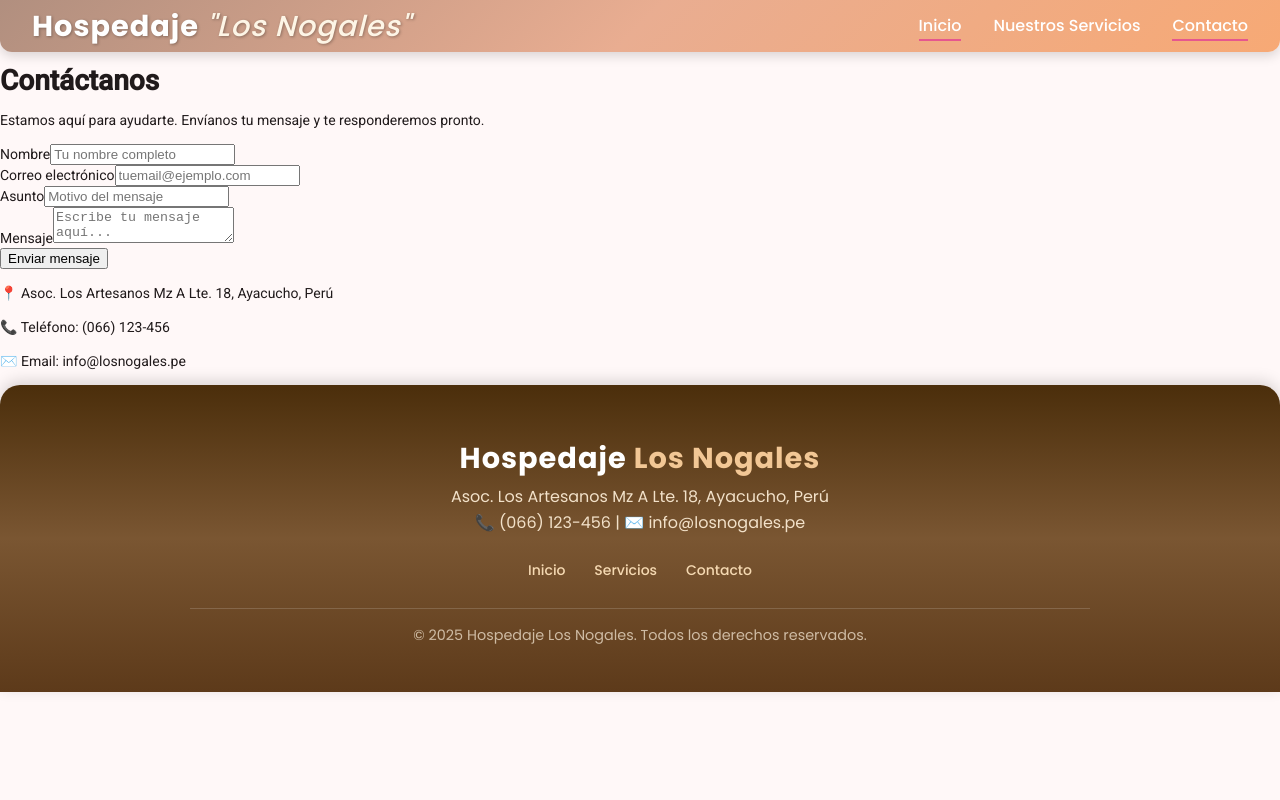
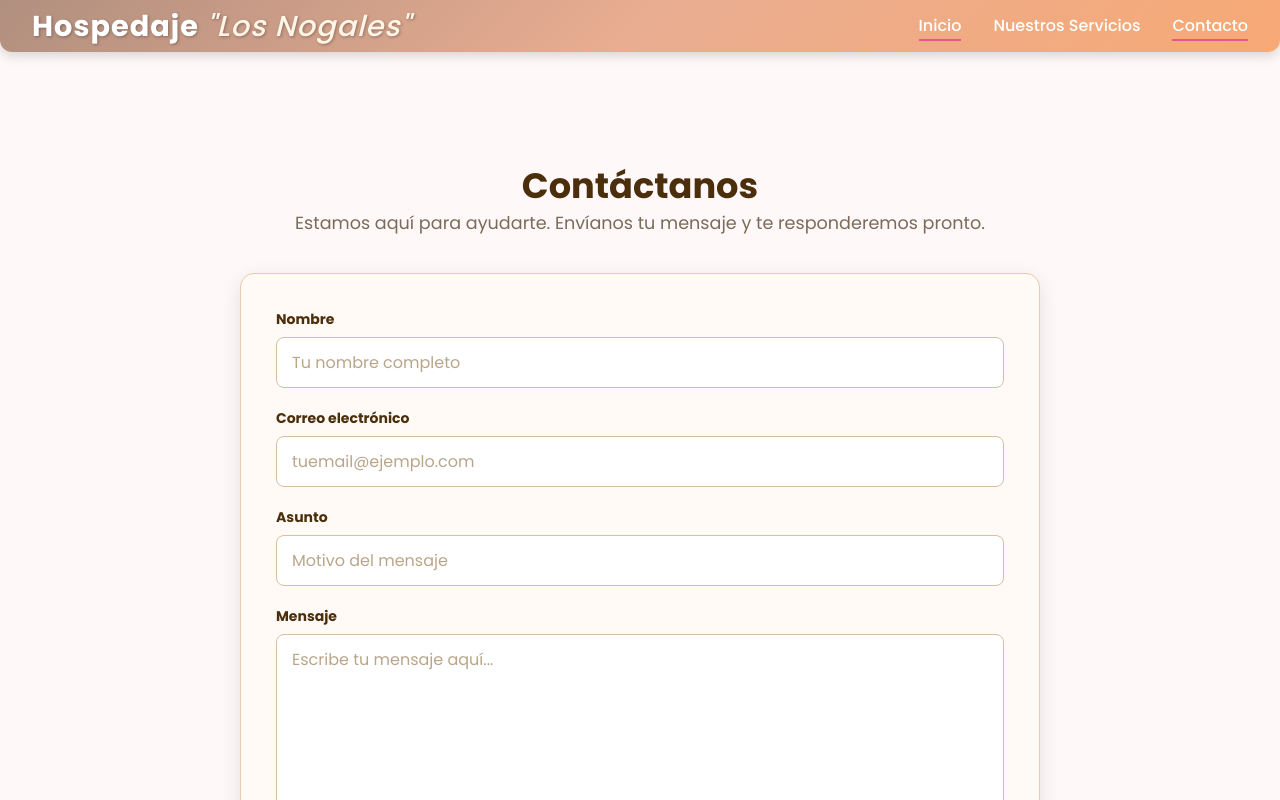
Before and after one commit to 10ANGELICA/proyecto-casa, an Angular app: page /contacto in a window 1280 px wide. Shown: the top 800 px of the page. Built offline with nearby package versions, Linux system fonts and the light colour scheme.

Commit message:
Actualizacion

```diff
--- a/src/app/contacto/contacto.scss
+++ b/src/app/contacto/contacto.scss
@@ -0,0 +1,133 @@
+@import url('https://fonts.googleapis.com/css2?family=Poppins:wght@400;500;700&display=swap');
+
+.contact-container {
+  max-width: 800px;
+  margin: 60px auto;
+  padding: 40px 20px;
+  font-family: 'Poppins', sans-serif;
+  color: #3b2a1a;
+}
+
+.contact-header {
+  text-align: center;
+  margin-bottom: 40px;
+
+  h1 {
+    font-size: 2.2rem;
+    color: #4b2e0b;
+    font-weight: 700;
+    margin-bottom: 10px;
+  }
+
+  p {
+    font-size: 1.1rem;
+    color: #7a6b5a;
+  }
+}
+
+.contact-form {
+  display: grid;
+  gap: 20px;
+  background: #fffaf5;
+  padding: 35px;
+  border-radius: 14px;
+  box-shadow: 0 6px 20px rgba(0, 0, 0, 0.1);
+  border: 1px solid #e5cdb0;
+  transition: box-shadow 0.3s ease;
+
+  &:hover {
+    box-shadow: 0 10px 28px rgba(0, 0, 0, 0.15);
+  }
+}
+
+.form-group {
+  display: flex;
+  flex-direction: column;
+
+  label {
+    margin-bottom: 8px;
+    font-weight: 600;
+    color: #4b2e0b;
+  }
+
+  input,
+  textarea {
+    padding: 12px 15px;
+    border: 1px solid #d8bfa3;
+    border-radius: 8px;
+    font-size: 16px;
+    font-family: inherit;
+    transition: border-color 0.3s, box-shadow 0.3s;
+
+    &:focus {
+      border-color: #a67c4f;
+      box-shadow: 0 0 6px rgba(166, 124, 79, 0.4);
+      outline: none;
+    }
+
+    &::placeholder {
+      color: #b9a68a;
+    }
+  }
+
+  textarea {
+    min-height: 150px;
+    resize: vertical;
+  }
+}
+
+.submit-btn {
+  background: linear-gradient(135deg, #b18f7f 0%, #e9ad91 50%, #f7a975 100%);
+  color: white;
+  padding: 14px 28px;
+  border: none;
+  border-radius: 8px;
+  cursor: pointer;
+  font-size: 1rem;
+  font-weight: 600;
+  transition: background 0.3s ease, transform 0.2s ease;
+
+  &:hover {
+    background: linear-gradient(135deg, #c98a60 0%, #e29a77 100%);
+    transform: scale(1.03);
+  }
+
+  &:active {
+    transform: scale(0.98);
+  }
+}
+
+.contact-info {
+  margin-top: 50px;
+  text-align: center;
+  color: #4b2e0b;
+
+  p {
+    margin: 10px 0;
+    font-size: 1rem;
+    color: #6a5743;
+    display: flex;
+    align-items: center;
+    justify-content: center;
+    gap: 8px;
+  }
+}
+
+/* 🌐 Responsive */
+@media (max-width: 600px) {
+  .contact-container {
+    padding: 20px 10px;
+  }
+
+  .contact-form {
+    padding: 25px;
+  }
+
+  .contact-header h1 {
+    font-size: 1.8rem;
+  }
+
+  .contact-header p {
+    font-size: 1rem;
+  }
+}
```
